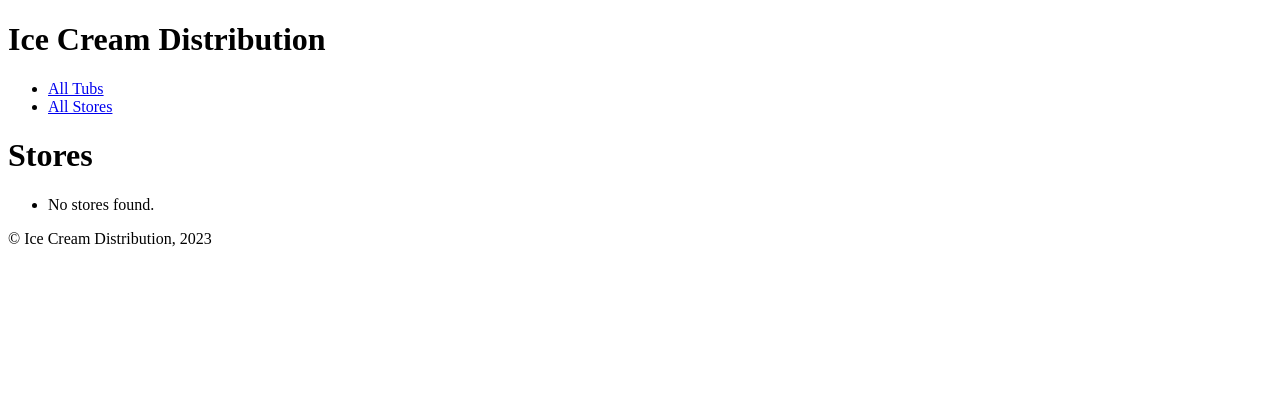
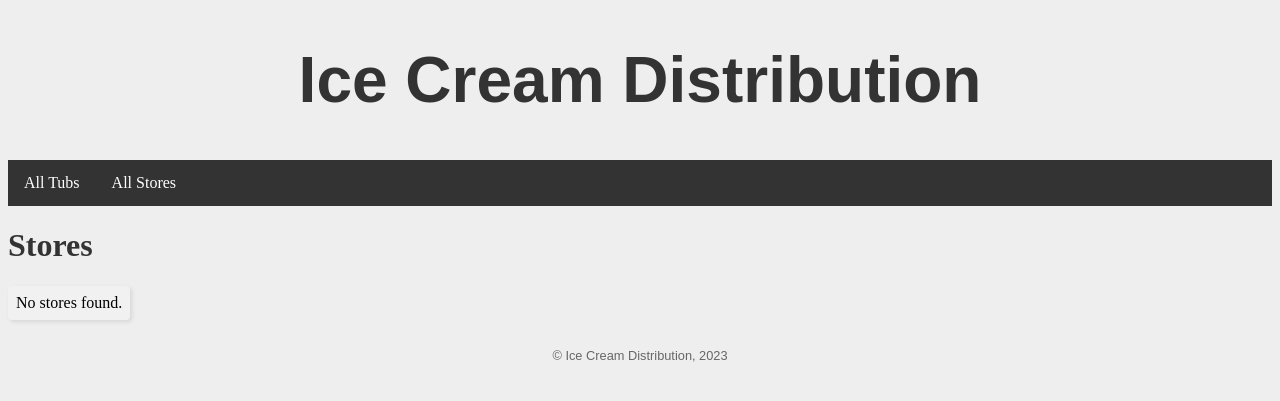
Before and after one commit to redmojo7/scoops, a Django app: page /stores/ in a window 1280 px wide. Shown: the top 401 px of the page. Run offline with Django 4.2, Linux system fonts and the light colour scheme; data that the repository does not hold is empty.

Commit message:
add css for html

```diff
--- /dev/null
+++ b/distribution/static/css/styles.css
@@ -0,0 +1,104 @@
+/* styles.css */
+
+/* set background color of the whole page */
+body {
+    background-color: #eee;
+}
+
+/* center the header and set font styles */
+header {
+    text-align: center;
+    font-family: Arial, sans-serif;
+    font-size: 2em;
+    font-weight: bold;
+}
+
+h1 {
+    color: #333;
+}
+
+/* style the navigation links */
+nav ul {
+    list-style-type: none;
+    margin: 0;
+    padding: 0;
+    overflow: hidden;
+    background-color: #333;
+}
+
+nav li {
+    float: left;
+}
+
+nav li a {
+    display: block;
+    color: white;
+    text-align: center;
+    padding: 14px 16px;
+    text-decoration: none;
+}
+
+nav li a:hover {
+    background-color: #111;
+}
+
+/* style the tub table */
+.tub-table {
+  border-collapse: collapse;
+  width: 100%;
+}
+
+.tub-table th,
+.tub-table td {
+  text-align: left;
+  padding: 8px;
+}
+
+.tub-table th {
+  background-color: #333;
+  color: white;
+}
+
+.tub-table tr:nth-child(even) {
+  background-color: #f2f2f2;
+}
+
+.tub-table:hover {
+    background-color: #e6f7ff;
+}
+
+
+
+/* style the list of stores */
+.store-list {
+    list-style: none;
+    margin: 0;
+    padding: 0;
+    display: flex;
+    flex-wrap: wrap;
+}
+
+.store-list li {
+    margin-right: 1rem;
+    margin-bottom: 1rem;
+    background-color: #f1f1f1;
+    padding: 0.5rem;
+    border-radius: 0.25rem;
+    box-shadow: 2px 2px 4px rgba(0, 0, 0, 0.1);
+}
+
+.store-list li a {
+    text-decoration: none;
+    color: #333;
+    font-weight: bold;
+}
+
+
+/* style the footer */
+footer {
+    text-align: center;
+    font-family: Arial, sans-serif;
+    font-size: 0.8em;
+    color: #666;
+    margin-top: 1em;
+}
--- a/distribution/templates/base.html
+++ b/distribution/templates/base.html
@@ -1,7 +1,9 @@
+{% load static %}
 <!DOCTYPE html>
 <html>
   <head>
     <title>{% block title %}{% endblock %}</title>
+    <link rel="stylesheet" href="{% static 'css/styles.css' %}">
   </head>
   <body>
     <header>
--- a/distribution/templates/distribution/stores.html
+++ b/distribution/templates/distribution/stores.html
@@ -2,7 +2,7 @@
 
 {% block content %}
   <h1>Stores</h1>
-  <ul>
+  <ul class="store-list">
     {% for store in stores %}
       <li><a href="{% url 'store' store.id %}">{{ store.name }}</a></li>
     {% empty %}
--- a/distribution/templates/distribution/tubs.html
+++ b/distribution/templates/distribution/tubs.html
@@ -2,7 +2,7 @@
 
 {% block content %}
   <h1>List of Tubs</h1>
-  <table>
+  <table class="tub-table">
     <thead>
       <tr>
         <th>Flavor</th>
@@ -19,7 +19,7 @@
           <td>{{ tub.size }}</td>
           <td>{% if tub.is_vegan %}Yes{% else %}No{% endif %}</td>
           <td>{% if tub.is_gluten_free %}Yes{% else %}No{% endif %}</td>
-          <td>{{ tub.store.name }}</td>
+          <td><a href="/stores/{{ tub.store.id }}">{{ tub.store.name }}</a></td>
         </tr>
       {% endfor %}
     </tbody>
--- a/distribution/views.py
+++ b/distribution/views.py
@@ -6,7 +6,7 @@ from django.db.models import Sum
 
 
 def tubs_view(request):
-    tubs = Tub.objects.all()
+    tubs = Tub.objects.all().order_by('store__name')
     return render(request, 'distribution/tubs.html', {'tubs': tubs})
 
 
--- a/scoops/settings.py
+++ b/scoops/settings.py
@@ -117,6 +117,7 @@ USE_TZ = True
 # https://docs.djangoproject.com/en/4.1/howto/static-files/
 
 STATIC_URL = 'static/'
+STATICFILES_DIRS = [BASE_DIR / 'static']
 
 # Default primary key field type
 # https://docs.djangoproject.com/en/4.1/ref/settings/#default-auto-field
```
